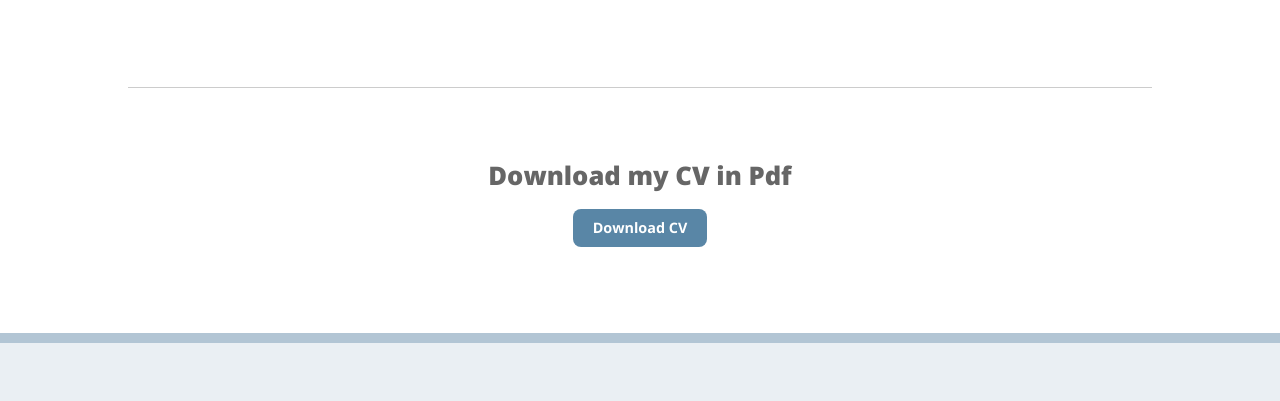
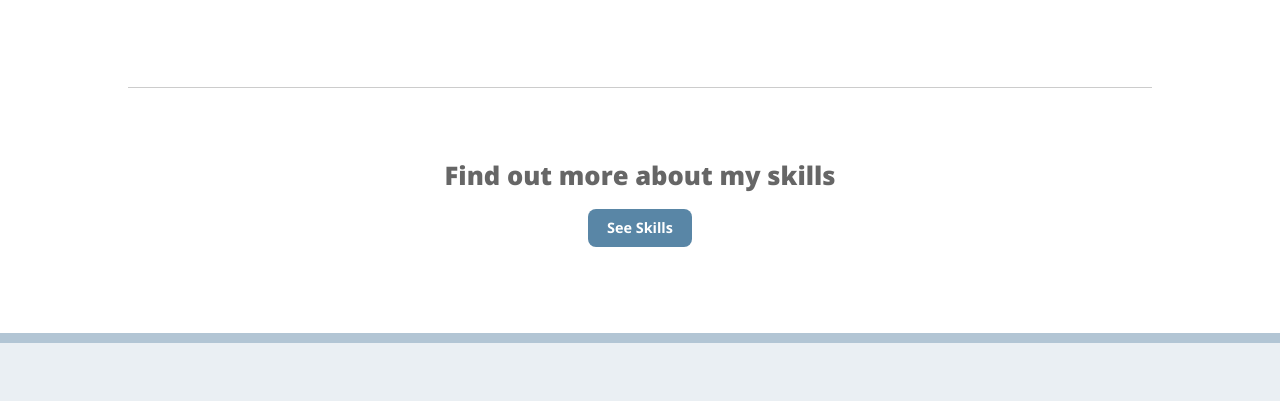
Before and after one commit to J-Rizz/personal-site, a plain HTML site: page index.html in a window 1280 px wide. Shown: the part 2932-3333 px from the top of the page. Drawn offline with nearby package versions, Linux system fonts and the light colour scheme.

Commit message:
Change Download CV to See Skills temp fix

```diff
--- a/index.html
+++ b/index.html
@@ -95,11 +95,11 @@
     <!--dividing line-->
     <div class="line"></div>
 
-    <!--download CV section-->
+    <!--Skills redirect button-->
     <div class="intro-paragraph-container">
 	  <div class="align-center">
-	    <h2>Download my CV in Pdf</h2>
-	    <button class="button">Download CV</button>
+	    <h2>Find out more about my skills</h2>
+	    <a href="./Skills.html"><button class="button">See Skills</button></a>
 	</div>
 	</div>
 
```
